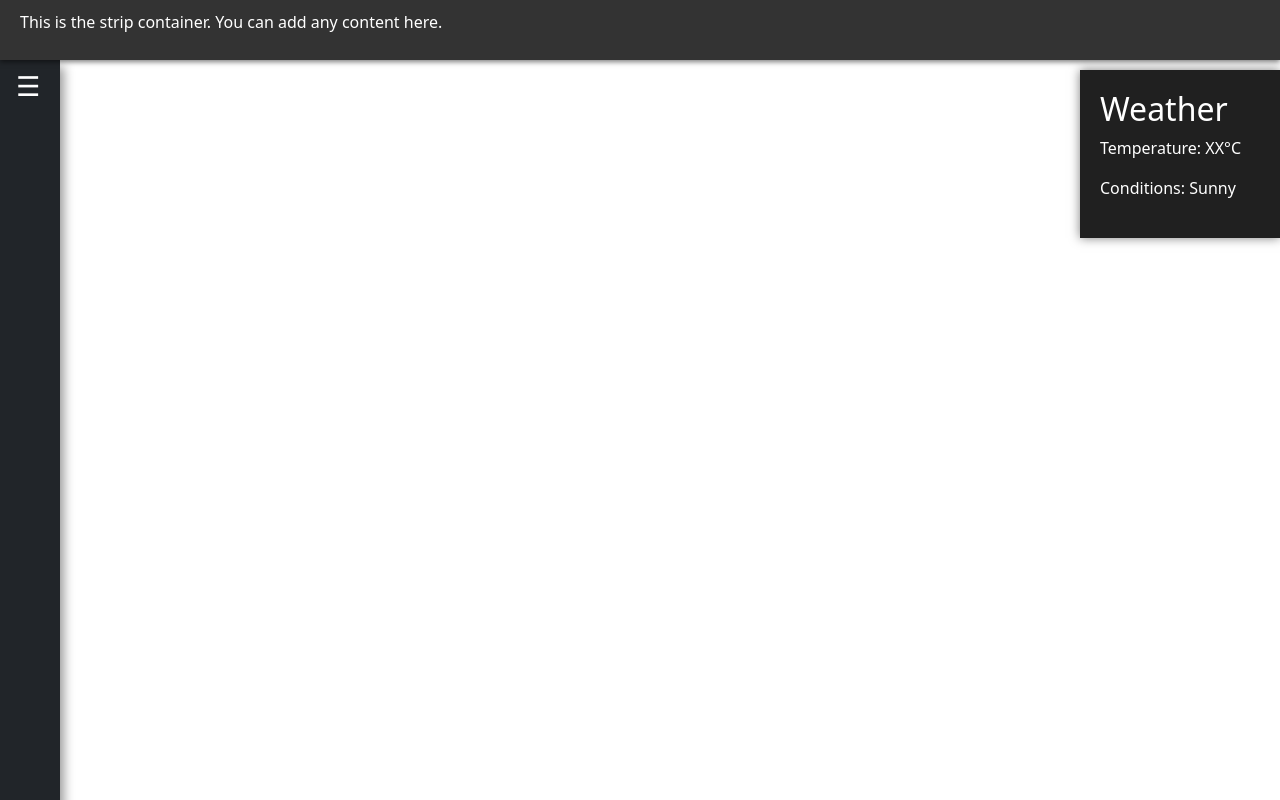
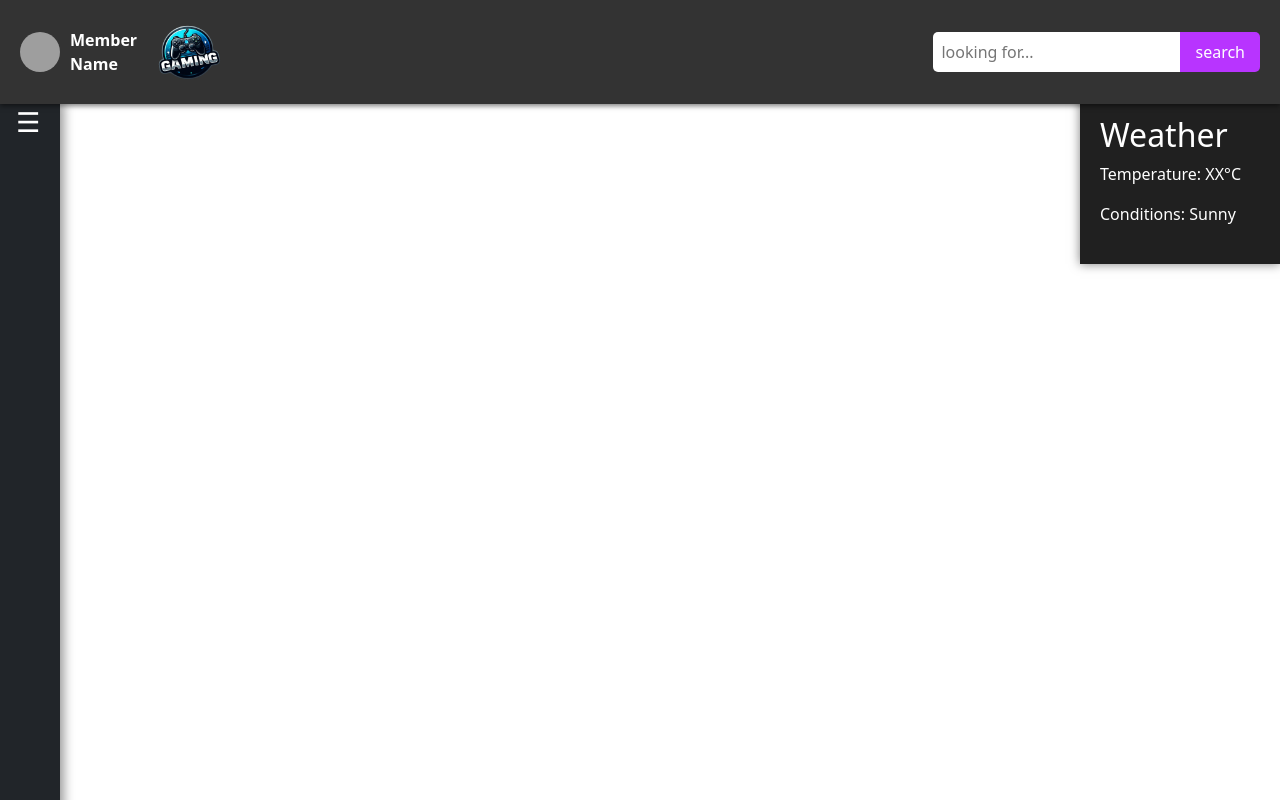
Before and after one commit to erfanalimohammadi/Onlineshop, a Flask app: template templates/dashboard.html in a window 1280 px wide. Run offline with Flask 3, Linux system fonts and the light colour scheme; the template is opened without the code that fills it, so the values that code supplies are empty; grey boxes are pictures that could not be loaded.

Commit message:
search add+script , logo fix , member name and logo add

```diff
--- /dev/null
+++ b/scripts/search.js
@@ -0,0 +1,35 @@
+function search() {
+    var input = document.getElementById('searchinput').value.toLowerCase();
+    var content = document.getElementById('content').getElementsByTagName('p');
+    if (input === '') {
+        searchResults.innerHTML = 'Bitte geben Sie einen Suchbegriff ein.';
+        return;
+    }
+    var results = [];
+
+    for (var i = 0; i < content.length; i++) {
+        var text = content[i].innerText.toLowerCase();
+        if (text.includes(input)) {
+            results.push(content[i].innerText);
+        }
+    }
+
+    displayResults(results);
+
+}
+
+function displayResults(results) {
+    var searchResults = document.getElementById('searchresults');
+    searchResults.innerHTML = '';
+
+    if (results.length === 0) {
+        searchResults.innerHTML = 'Keine Ergebnisse gefunden.';
+    } else {
+        for (var i = 0; i < results.length; i++) {
+            var p = document.createElement('p');
+            p.textContent = results[i];
+            searchResults.appendChild(p);
+        }
+    }
+
+}
--- /dev/null
+++ b/static/dashboard.css
@@ -0,0 +1,129 @@
+
+.body{
+    background-color: #202020;
+}
+.nav__cont {
+    position: fixed;
+    width: 60px;
+    top: 12%;
+    height: 100vh;
+    z-index: 100;
+    background-color: #202020;
+    overflow:hidden;
+    transition:width .3s ease;
+    cursor:pointer;
+    box-shadow:4px 7px 10px rgba(0,0,0,.4);
+    display: flex;
+    align-items: center;
+    justify-content: center;
+}
+
+.nav__cont:hover {
+    width:200px;
+}
+
+.nav__cont:hover .menu-icon {
+    display: none;
+}
+
+.menu-icon {
+    display: block;
+    position: absolute;
+    top: 14px;
+    left: 21px;
+    color: white;
+    cursor: pointer;
+    z-index: 101;
+    transform: scale(1.7);
+}
+
+.nav__cont .nav-link {
+    padding: 35px;
+    text-align: center;
+    font-size: 16px;
+    color: white;
+    transition: all 0.3s;
+}
+
+.nav__cont .nav-link:hover {
+    color: #54a4ff;
+    font-size: 18px;
+    transform: scale(1.1);
+}
+
+.nav__cont:not(:hover) .nav-link {
+    font-size: 0;
+    padding: 0;
+}
+.weather-container {
+    position: fixed;
+    top: 12%;
+    right: 0;
+    width: 200px; /* Adjust as needed */
+    height: 21vh;
+    background-color: #202020;
+    color: white;
+    padding: 20px;
+    box-shadow: 0 0 10px rgba(0, 0, 0, 0.5);
+}
+.header {
+    position: fixed;
+    top: 0;
+    left: 0px;
+    width: 100%;
+    background-color: #333;
+    color: white;
+    padding: 10px 20px;
+    box-shadow: 0 2px 5px rgba(0, 0, 0, 0.5);
+    z-index: 999;
+    display: flex;
+    align-items: center;
+    justify-content: space-between;
+    height: 13%;
+}
+#logo{
+    display: ruby;
+}
+#logo img{
+    width: 10%;
+
+
+}
+.search-box {
+    display: flex;
+}
+
+.search-box input[type="text"] {
+    padding: 8px;
+    border: none;
+    border-radius: 5px 0 0 5px;
+}
+
+.search-box button {
+    padding: 8px 15px;
+    background-color: #b834ff;
+    color: #fff;
+    border: none;
+    border-radius: 0 5px 5px 0;
+    cursor: pointer;
+}
+
+.search-box button:hover{
+    background-color: darkgreen;
+}
+
+.member-info {
+    display: flex;
+    align-items: center;
+}
+
+.member-info img {
+    width: 40px;
+    height: 40px;
+    border-radius: 50%;
+    margin-right: 10px;
+}
+.member-info span {
+    font-weight: bold;
+    font-size: 16px;
+}
--- a/templates/dashboard.html
+++ b/templates/dashboard.html
@@ -5,90 +5,23 @@
     <meta name="viewport" content="width=device-width, initial-scale=1.0">
     <title>Document</title>
     <link href="https://cdn.jsdelivr.net/npm/bootstrap@5.3.0-alpha1/dist/css/bootstrap.min.css" rel="stylesheet">
-    <style>
-
-        .body{
-            background-color: #202020;
-        }
-        .nav__cont {
-            position: fixed;
-            width: 60px;
-            top: 60px;
-            height: 100vh;
-            z-index: 100;
-            background-color: #202020;
-            overflow:hidden;
-            transition:width .3s ease;
-            cursor:pointer;
-            box-shadow:4px 7px 10px rgba(0,0,0,.4);
-            display: flex;
-            align-items: center;
-            justify-content: center;
-        }
-
-        .nav__cont:hover {
-            width:200px;
-        }
-
-        .nav__cont:hover .menu-icon {
-            display: none;
-        }
-
-        .menu-icon {
-            display: block;
-            position: absolute;
-            top: 14px;
-            left: 21px;
-            color: white;
-            cursor: pointer;
-            z-index: 101;
-            transform: scale(1.7);
-        }
-
-        .nav__cont .nav-link {
-            padding: 35px;
-            text-align: center;
-            font-size: 16px;
-            color: white;
-            transition: all 0.3s;
-        }
-
-        .nav__cont .nav-link:hover {
-            color: #54a4ff;
-            font-size: 18px;
-            transform: scale(1.1);
-        }
-
-        .nav__cont:not(:hover) .nav-link {
-            font-size: 0;
-            padding: 0;
-        }
-        .weather-container {
-            position: fixed;
-            top: 70px;
-            right: 0;
-            width: 200px; /* Adjust as needed */
-            height: 21vh;
-            background-color: #202020;
-            color: white;
-            padding: 20px;
-            box-shadow: 0 0 10px rgba(0, 0, 0, 0.5);
-        }
-        .strip-container {
-            position: fixed;
-            top: 0;
-            left: 0px;
-            width: 100%;
-            background-color: #333;
-            color: white;
-            padding: 10px 20px;
-            box-shadow: 0 2px 5px rgba(0, 0, 0, 0.5);
-            z-index: 999;
-        }
-
-    </style>
+    <link rel="stylesheet" href="../static/dashboard.css">
 </head>
 <body>
+
+    <div class="header">
+        <div class="member-info">
+            <img src="member_picture.jpg" alt="Member Picture">
+            <span>Member Name</span>
+        </div>
+        <div id="logo">
+        <a href="#"><img src="../logo.png" alt="Logo"></a>
+        </div>
+        <div class="search-box">
+            <input type="text" id="searchinput" placeholder="looking for..." required>
+            <button onclick="search()">search</button>
+        </div>
+    </div>
 
     <svg style="display:none;">
         <defs>
@@ -114,16 +47,12 @@
         </defs>
     </svg>
 
-    <div class="strip-container">
-        <!-- Add content for the strip container here -->
-        <p>This is the strip container. You can add any content here.</p>
-    </div>
 
     <nav class="navbar navbar-dark bg-dark flex-column nav__cont">
         <span class="menu-icon">&#9776;</span>
         <ul class="navbar-nav">
             <li class="nav-item">
-                <a class="nav-link" href="#">dasgboard</a>
+                <a class="nav-link" href="#">dashboard</a>
             </li>
 
             <li class="nav-item">
@@ -150,5 +79,6 @@
 
 
     <script src="https://cdn.jsdelivr.net/npm/bootstrap@5.3.0-alpha1/dist/js/bootstrap.bundle.min.js"></script>
+    <script src="/scripts/search.js"></script>
 </body>
 </html>
```
Also changed, not shown: Logo.jpg (deleted), logo.png (added).
